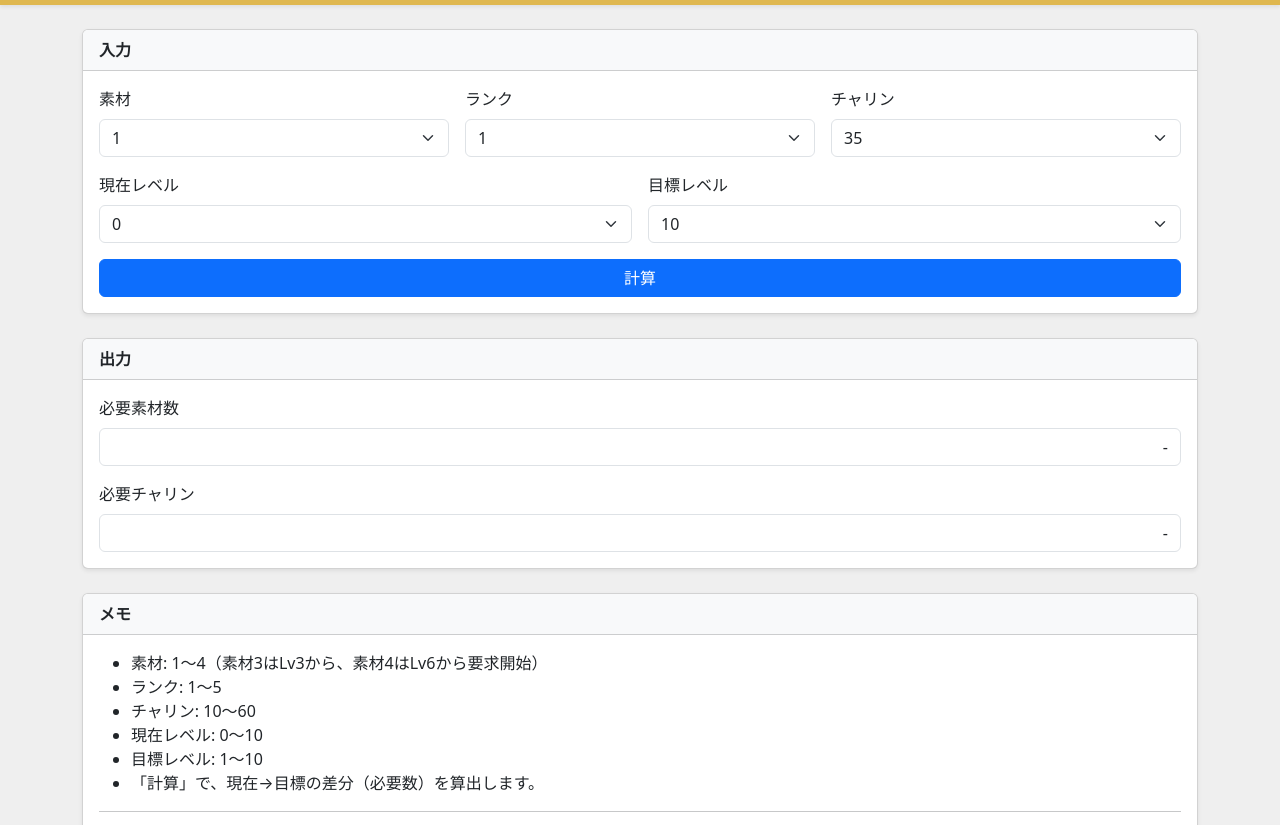
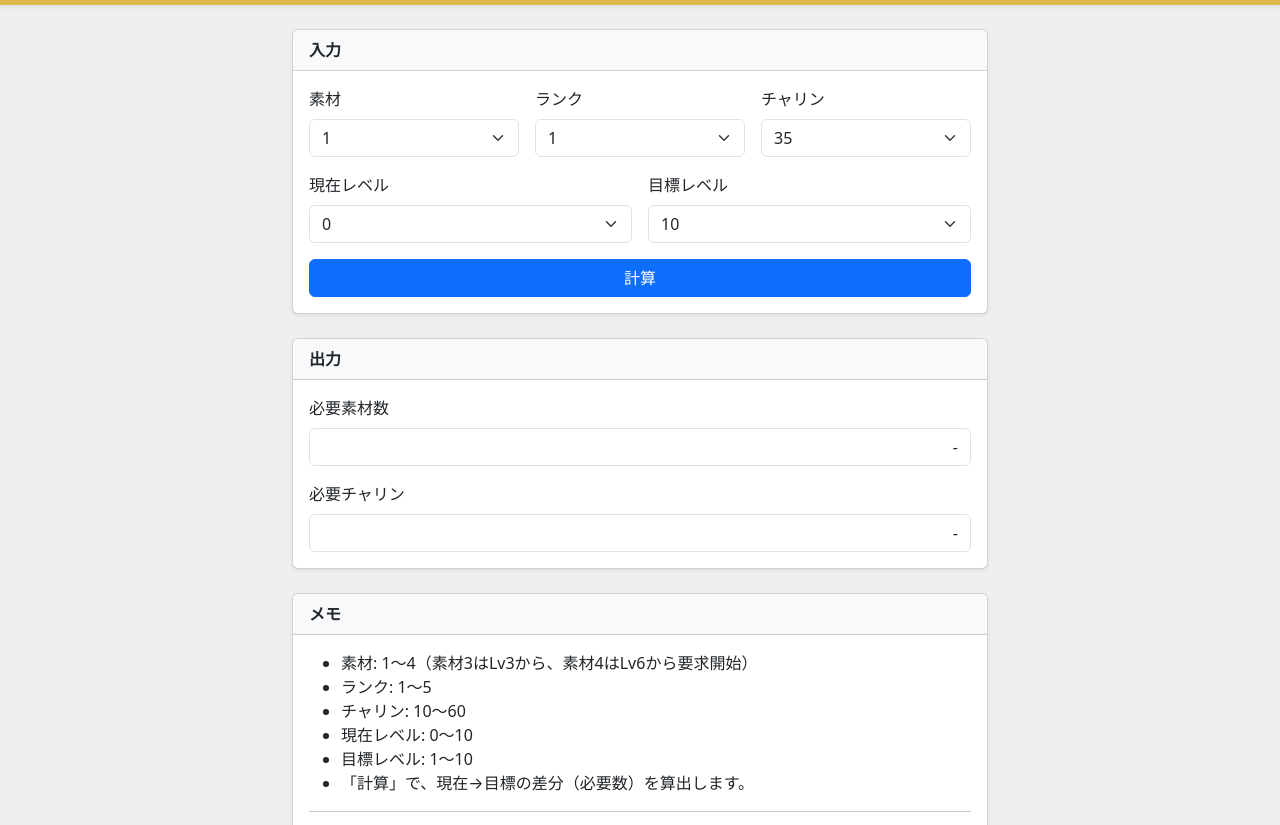
Before and after one commit to Rutile3/static-web-tool-sandbox, a plain HTML site: page patapon2-rank-level-material-calc/index.html in a window 1280 px wide. Shown: the part 51-876 px from the top of the page. Drawn offline with nearby package versions, Linux system fonts and the light colour scheme.

Commit message:
【スタイル修正】mainの内容を720pxより大きくしないようスタイルを追加。

```diff
--- a/patapon2-rank-level-material-calc/index.html
+++ b/patapon2-rank-level-material-calc/index.html
@@ -19,9 +19,9 @@
         </div>
     </header>
 
-    <main class="container my-4">
+    <main class="container-md my-4">
         <div class="row g-4">
-            <div class="col-lg-12">
+            <div class="col-md-12">
                 <div class="card shadow-sm">
                     <div class="card-header bg-light fw-semibold">入力</div>
                     <div class="card-body">
@@ -56,7 +56,7 @@
                 </div>
             </div>
 
-            <div class="col-lg-12">
+            <div class="col-md-12">
                 <div class="card shadow-sm">
                     <div class="card-header bg-light fw-semibold">出力</div>
                     <div class="card-body">
@@ -71,7 +71,7 @@
                 </div>
             </div>
 
-            <div class="col-lg-12">
+            <div class="col-md-12">
                 <div class="card shadow-sm">
                     <div class="card-header bg-light fw-semibold">メモ</div>
                     <div class="card-body">
--- a/patapon2-rank-level-material-calc/style.css
+++ b/patapon2-rank-level-material-calc/style.css
@@ -9,6 +9,12 @@
 body {
     background: #efefef;
 }
+
+/* md の最大幅（Bootstrap既定は 720px）で打ち止め */
+main.container-md {
+  max-width: 720px;
+}
+
 
 output.form-control {
     display: block;
```
